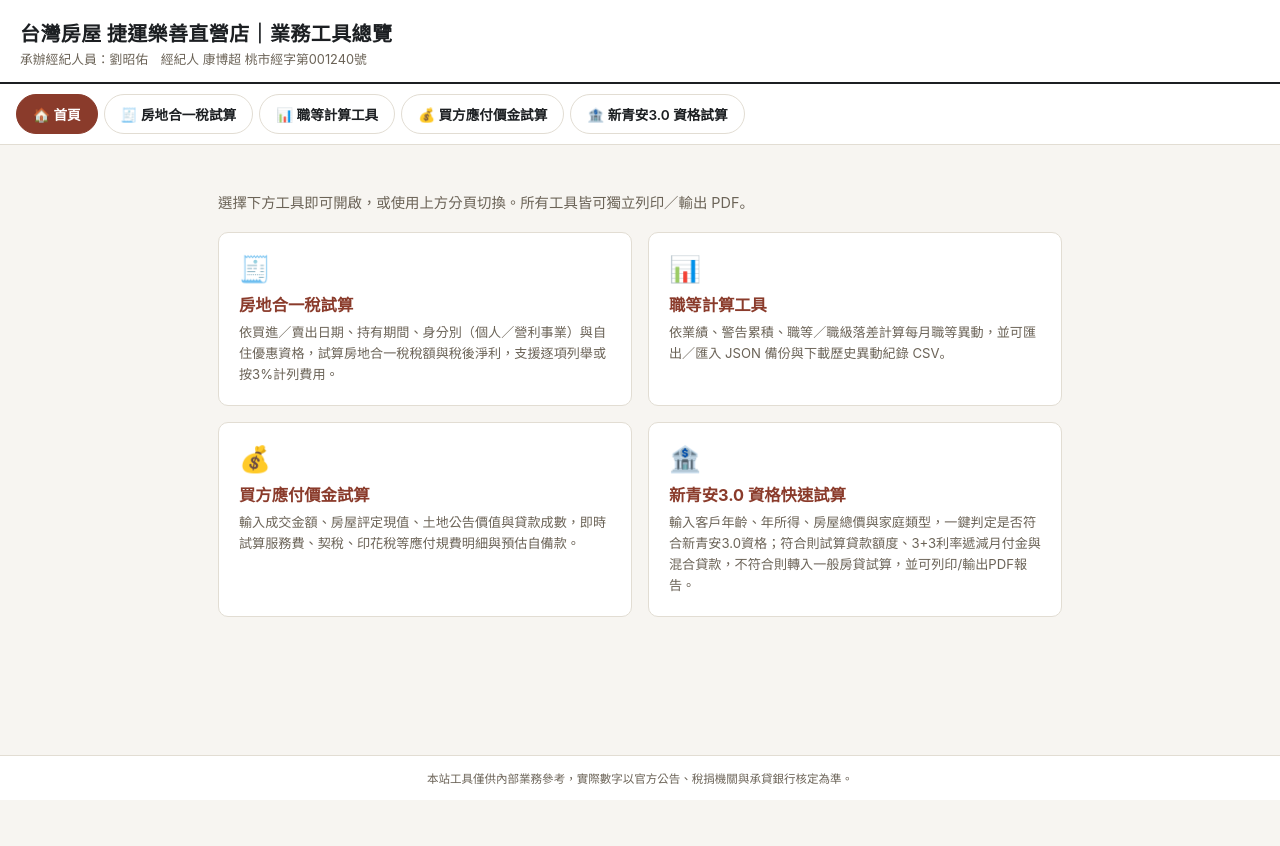
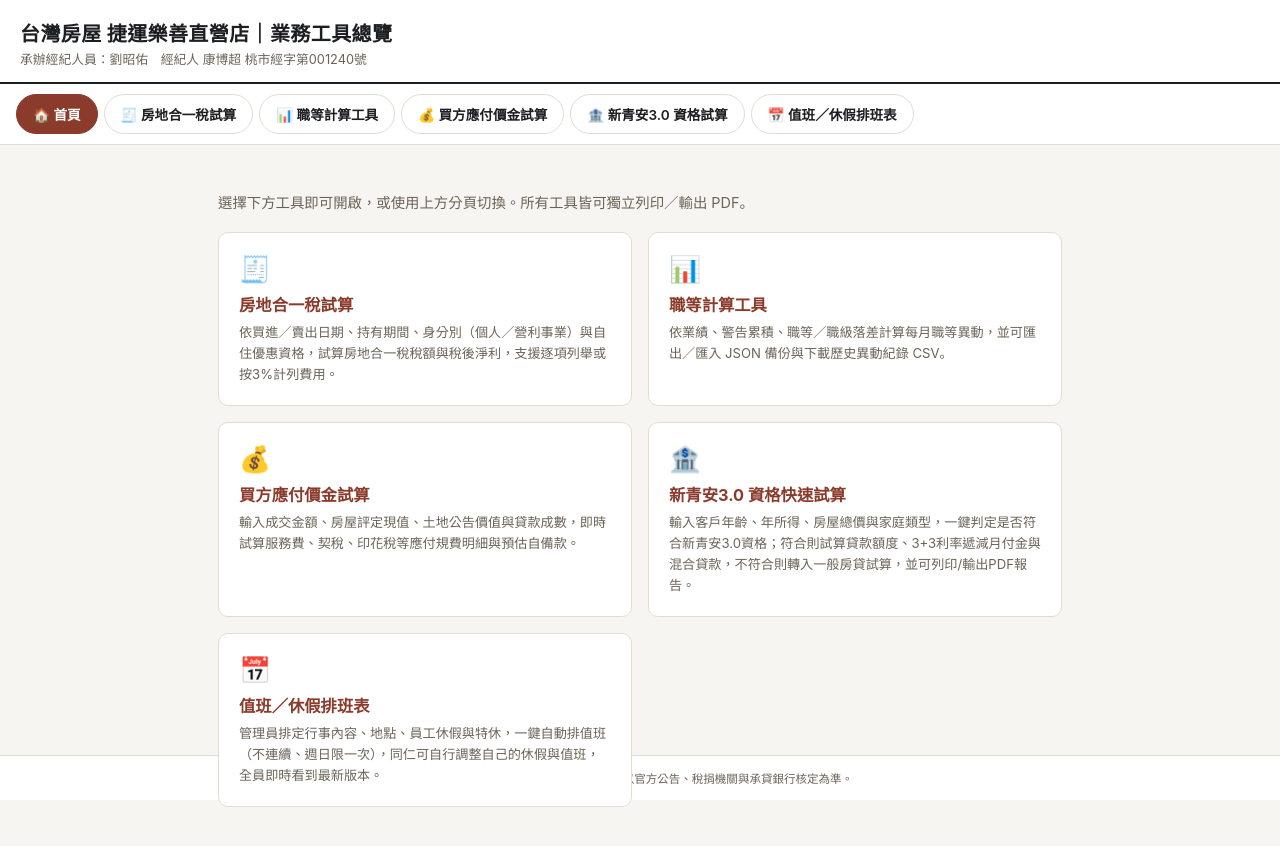
Before and after one commit to po25862-ship-it/leshan-tools, a plain HTML site: page index.html in a window 1280 px wide. Before the commit the page ends 800 px from the top, so only its background shows below. Drawn offline with Linux system fonts and the light colour scheme.

Commit message:
Add files via upload

```diff
--- a/index.html
+++ b/index.html
@@ -88,6 +88,7 @@
     <button data-tab="rank">📊 職等計算工具</button>
     <button data-tab="buyer">💰 買方應付價金試算</button>
     <button data-tab="xqa">🏦 新青安3.0 資格試算</button>
+    <button data-tab="roster">📅 值班／休假排班表</button>
   </nav>
 
   <main>
@@ -115,6 +116,11 @@
             <h3>新青安3.0 資格快速試算</h3>
             <p>輸入客戶年齡、年所得、房屋總價與家庭類型，一鍵判定是否符合新青安3.0資格；符合則試算貸款額度、3+3利率遞減月付金與混合貸款，不符合則轉入一般房貸試算，並可列印/輸出PDF報告。</p>
           </div>
+          <div class="card" data-tab="roster">
+            <div class="icon">📅</div>
+            <h3>值班／休假排班表</h3>
+            <p>管理員排定行事內容、地點、員工休假與特休，一鍵自動排值班（不連續、週日限一次），同仁可自行調整自己的休假與值班，全員即時看到最新版本。</p>
+          </div>
         </div>
       </div>
     </div>
@@ -123,6 +129,7 @@
     <div class="frame-wrap" id="wrap-rank"><iframe src="職等計算.html" title="職等計算工具" loading="lazy"></iframe></div>
     <div class="frame-wrap" id="wrap-buyer"><iframe src="買方應付價金試算.html" title="買方應付價金試算" loading="lazy"></iframe></div>
     <div class="frame-wrap" id="wrap-xqa"><iframe src="新青安3.0.html" title="新青安3.0資格快速試算" loading="lazy"></iframe></div>
+    <div class="frame-wrap" id="wrap-roster"><iframe src="排班表.html" title="值班／休假排班表" loading="lazy"></iframe></div>
   </main>
 
   <footer class="foot">本站工具僅供內部業務參考，實際數字以官方公告、稅捐機關與承貸銀行核定為準。</footer>
```
